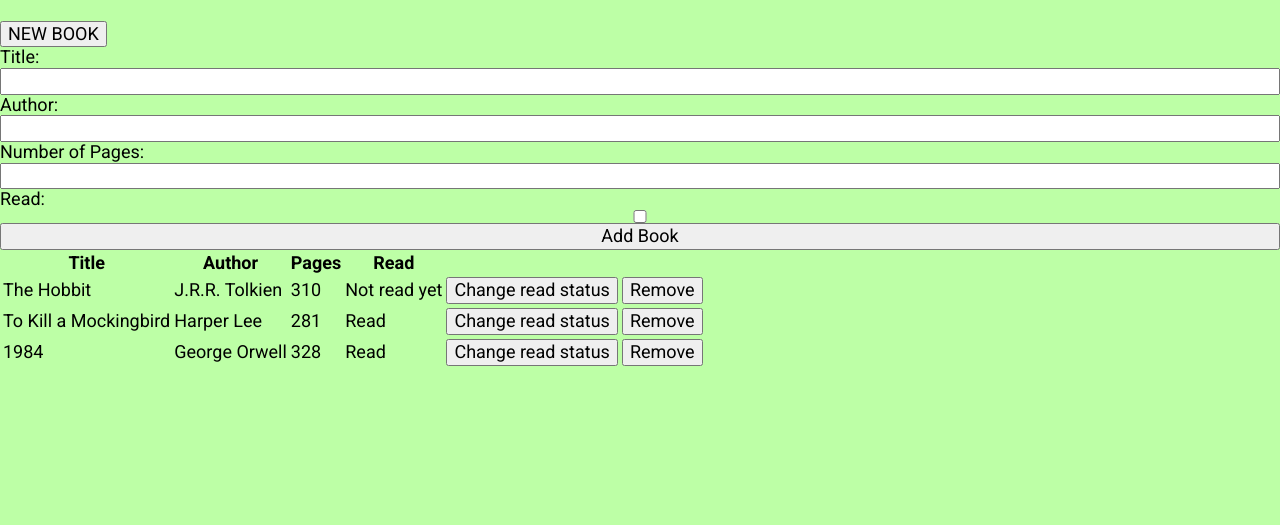
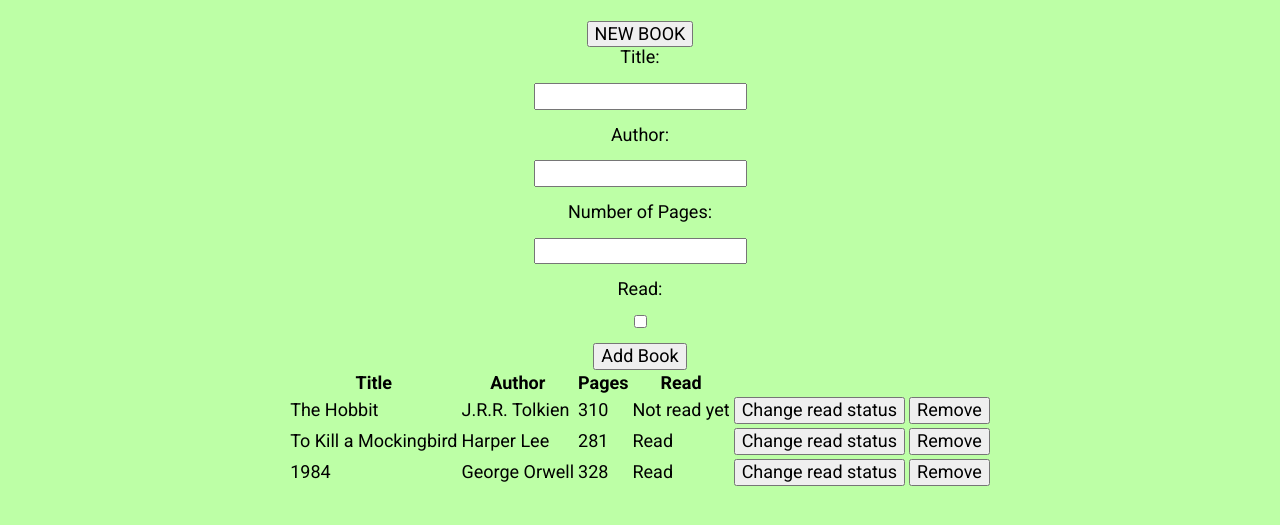
Before and after one commit to Adnosk/library, a website: page index.html in a window 1280 px wide. Both pictures are taken after a click on the button "NEW BOOK". Shown: the part 69-594 px from the top of the page. Drawn offline with Linux system fonts and the light colour scheme.

Commit message:
Add flex to center content

```diff
--- a/index.html
+++ b/index.html
@@ -4,8 +4,8 @@
     <meta charset="UTF-8" />
     <meta http-equiv="X-UA-Compatible" content="IE=edge" />
     <meta name="viewport" content="width=device-width, initial-scale=1.0" />
+    <link rel="stylesheet" href="style/normalize.css" />
     <link rel="stylesheet" href="style/style.css" />
-    <link rel="stylesheet" href="style/normalize.css" />
     <link rel="preconnect" href="https://fonts.googleapis.com" />
     <link rel="preconnect" href="https://fonts.gstatic.com" crossorigin />
     <link
--- a/style/style.css
+++ b/style/style.css
@@ -2,6 +2,9 @@ body {
   background: #bdffa6;
   font-family: 'Roboto', sans-serif;
   font-size: 18px;
+  display: flex;
+  flex-direction: column;
+  align-items: center;
 }
 
 h1 {
@@ -11,4 +14,10 @@ h1 {
 #newBookForm {
   display: flex;
   flex-direction: column;
+  justify-content: center;
+  align-items: center;
 }
+
+input {
+  margin: 15px 5px;
+}
```
